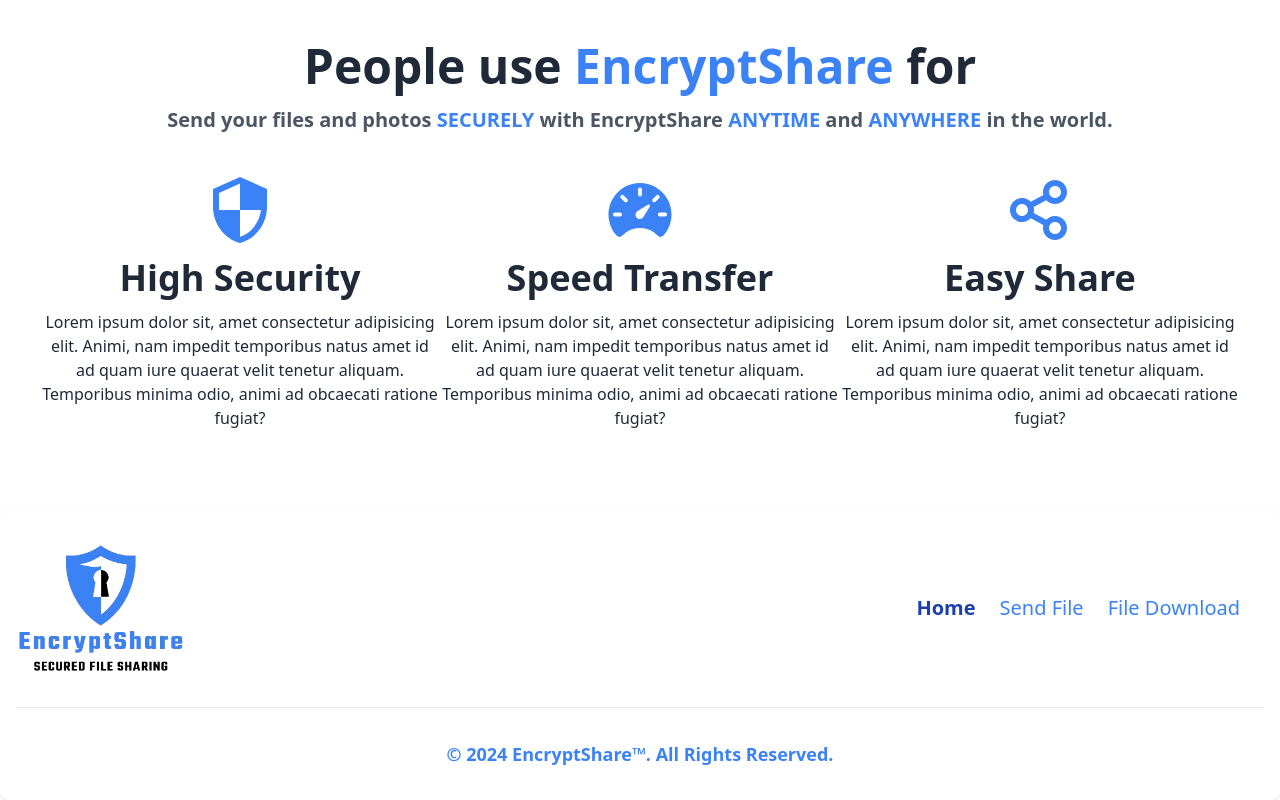
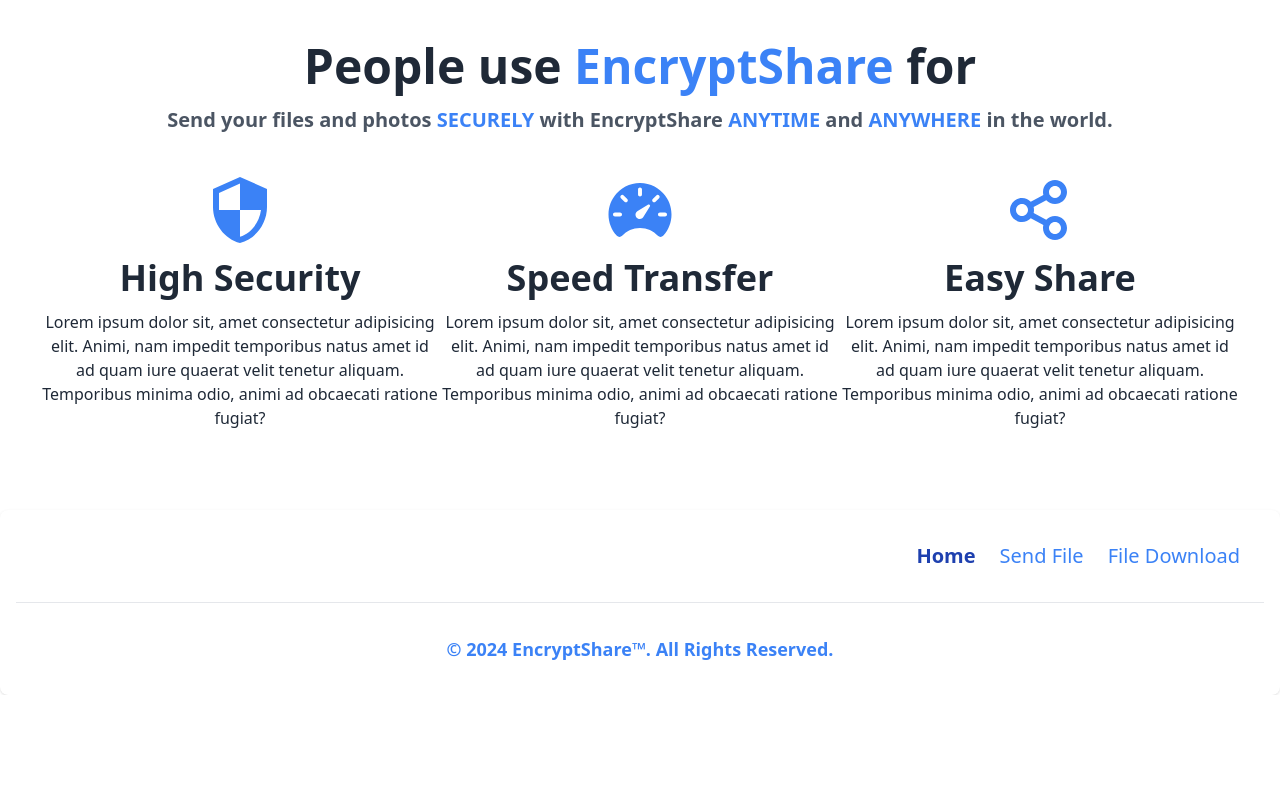
Before and after one commit to sOnU1002/file-backed, a React (Vite) app in the folder client/: page / in a window 1280 px wide. Shown: the part 568-1368 px from the top of the page. After the commit the page ends 1263 px from the top, so only its background shows below. Built offline with nearby package versions, Linux system fonts and the light colour scheme; no server answers.

Commit message:
Update Footer.jsx

```diff
--- a/client/src/components/Footer.jsx
+++ b/client/src/components/Footer.jsx
@@ -11,12 +11,7 @@
             to="/"
             className="flex items-center mb-4 sm:mb-0 space-x-3 rtl:space-x-reverse"
           >
-            <img
-              width={170}
-              height={230}
-              src={Logo}
-              alt="EncryptShare Logo"
-            />
+
           </Link>
           <ul className="flex flex-wrap items-center mb-6 text-sm font-medium text-blue-500 sm:mb-0 dark:text-gray-400">
             <li>
```
